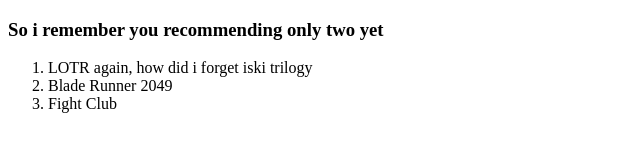
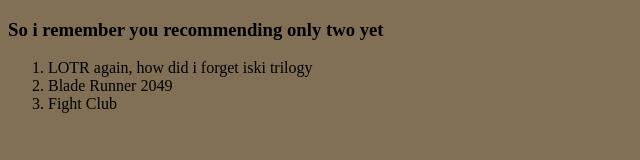
Before and after one commit to irichis/mine, a plain HTML site: page movies.html in a window 1280 px wide. Shown: the whole page, without its empty margins (0-640 px from the left). Drawn offline with Linux system fonts and the light colour scheme.

Commit message:
Update movies.html

```diff
--- a/movies.html
+++ b/movies.html
@@ -3,6 +3,7 @@
 <head>
     <meta charset="UTF-8">
     <meta name="viewport" content="width=device-width, initial-scale=1.0">
+    <link rel="stylesheet" href="./background-color.css" />
     <title>Document</title>
     <style> {background-color:antiquewhite}</style>
 </head>
```
